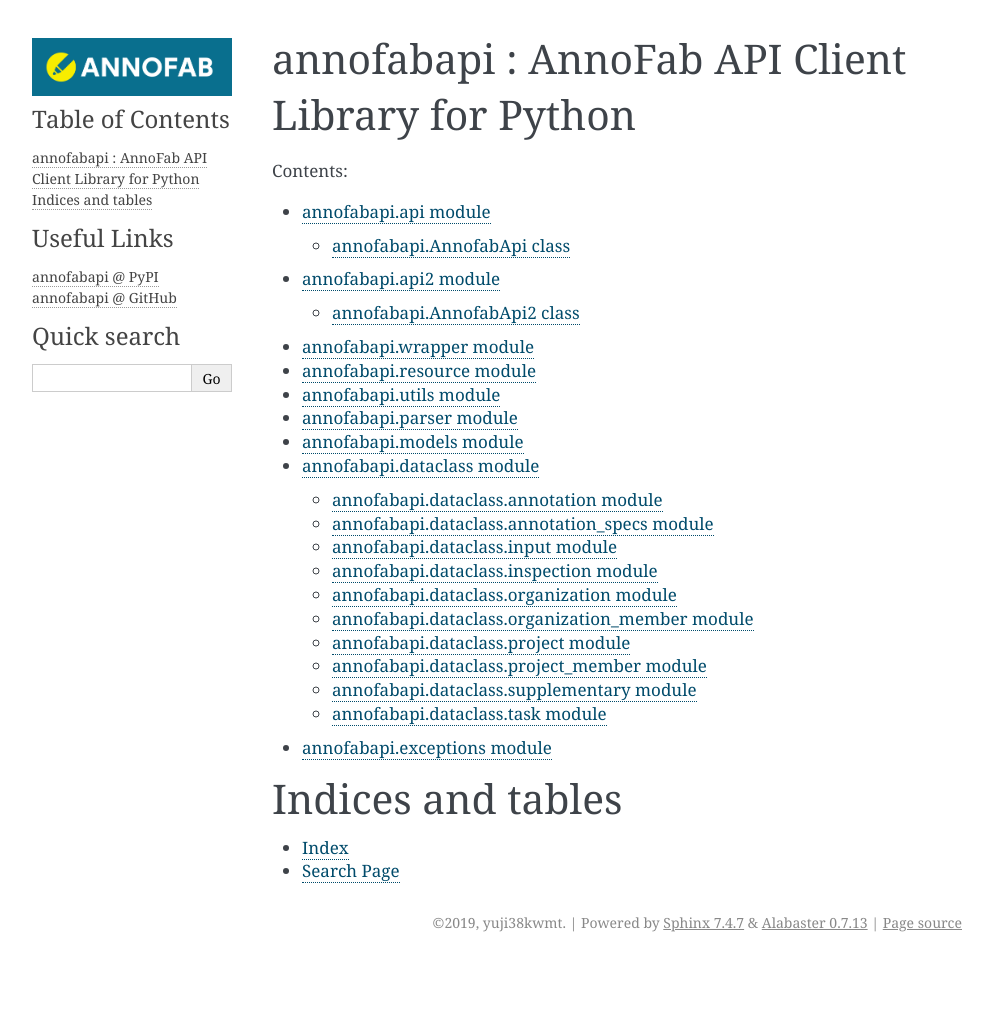
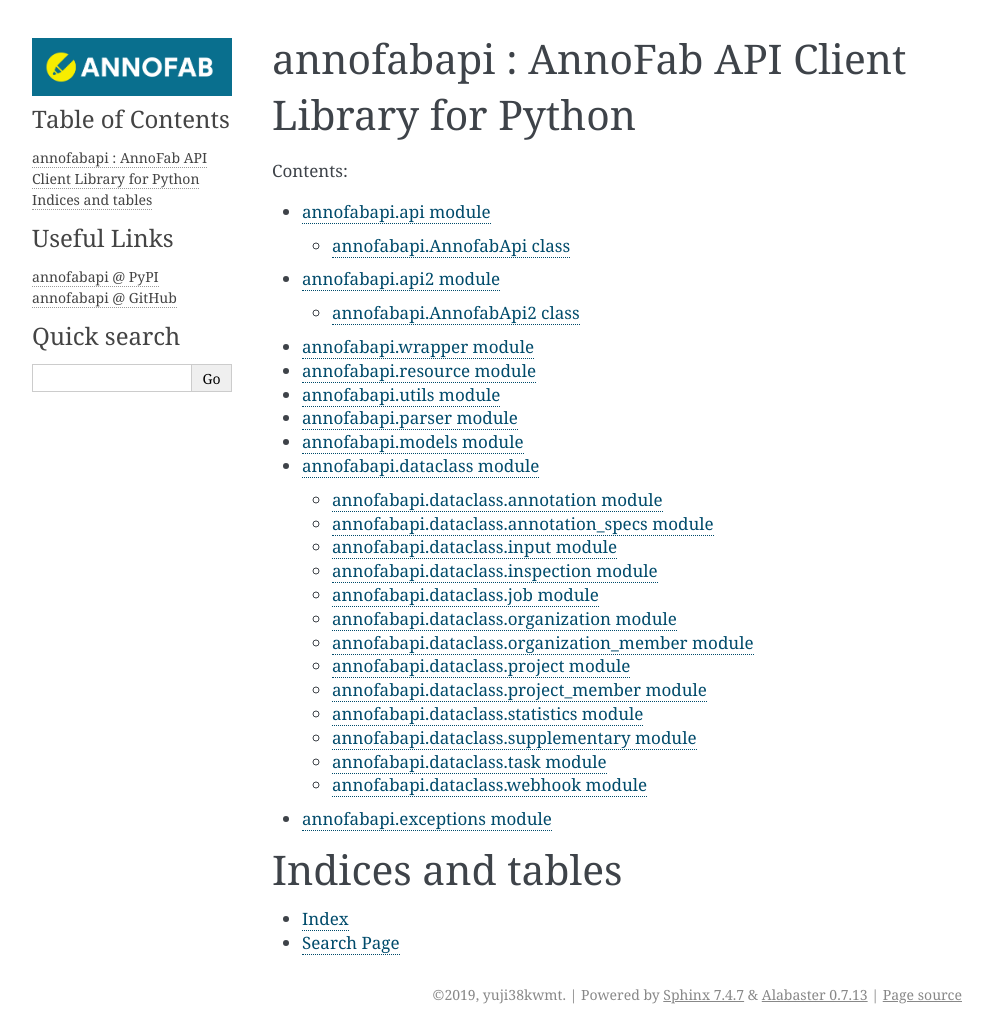
Before and after one commit to kurusugawa-computer/annofab-api-python-client, a Sphinx documentation site: the page built from docs/index.rst, in a window 1280 px wide. Shown: the whole page, without its empty margins (148-1140 px from the left). Built offline with Sphinx 7.4.7, drawn with Linux system fonts in a browser that asks for light colours; before the commit the page ends 962 px from its top, so only the background shows below that.

Commit message:
update docs

```diff
--- a/docs/dataclass.rst
+++ b/docs/dataclass.rst
@@ -20,6 +20,11 @@ annofabapi.dataclass.input module
 annofabapi.dataclass.inspection module
 --------------------------------------
 .. automodule:: annofabapi.dataclass.inspection
+    :members:
+
+annofabapi.dataclass.job module
+-------------------------------
+.. automodule:: annofabapi.dataclass.job
     :members:
 
 
@@ -47,6 +52,11 @@ annofabapi.dataclass.project_member module
     :members:
 
 
+annofabapi.dataclass.statistics module
+--------------------------------------
+.. automodule:: annofabapi.dataclass.statistics
+    :members:
+
 annofabapi.dataclass.supplementary module
 -----------------------------------------
 .. automodule:: annofabapi.dataclass.supplementary
@@ -57,3 +67,8 @@ annofabapi.dataclass.task module
 --------------------------------
 .. automodule:: annofabapi.dataclass.task
     :members:
+
+annofabapi.dataclass.webhook module
+-----------------------------------
+.. automodule:: annofabapi.dataclass.webhook
+    :members:
```
